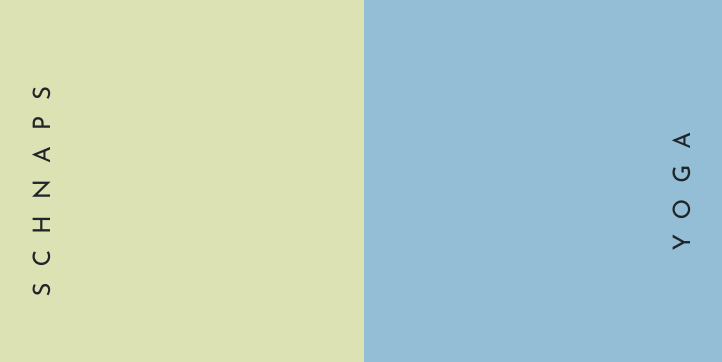
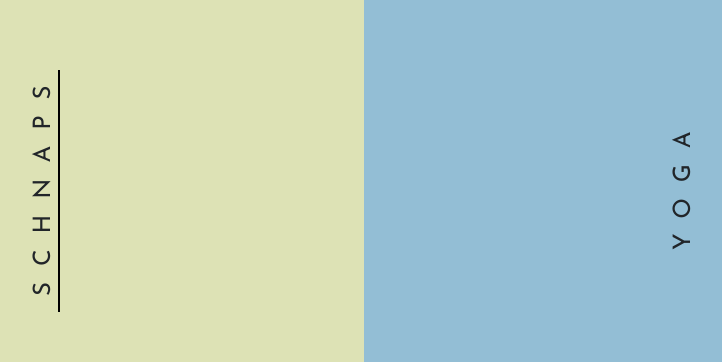
Before and after one commit to fschwander/isabelakanji, a React (Create React App) app: page / in a window 1280 px wide. Shown: the part 209-571 px from the top of the page, without its empty margins (276-998 px from the left). Built offline with nearby package versions, Linux system fonts and the light colour scheme.

Commit message:
stopped toggling of drawer items to prev item and going now back to initial screen

```diff
--- a/src/container/DrawerNavContainer.scss
+++ b/src/container/DrawerNavContainer.scss
@@ -1,4 +1,5 @@
 $animDuration: .8s;
+$breakPoint: 800px;
 
 .DrawerNavContainer {
   display: flex;
@@ -35,6 +36,7 @@ $animDuration: .8s;
     .drawer-label {
       display: flex;
       align-items: center;
+      justify-content: center;
       z-index: 1000;
       border-left: 2px solid transparent;
       text-align: center;
@@ -42,6 +44,13 @@ $animDuration: .8s;
       writing-mode: vertical-rl;
       transition: min-width $animDuration ease-in-out,
       min-height $animDuration ease-in-out;
+
+      @media screen and (min-width: $breakPoint){
+        &:hover .link {
+          cursor: unset;
+          border-left: 2px solid black;
+        }
+      }
 
       h4 {
         margin-right: 4px;
@@ -58,7 +67,7 @@ $animDuration: .8s;
     }
   }
 
-  @media screen and (max-width: 600px) {
+  @media screen and (max-width: $breakPoint) {
     flex-direction: column;
 
     .drawer-item {
@@ -77,8 +86,4 @@ $animDuration: .8s;
       }
     }
   }
-
-  .link:hover {
-    border-left: 2px solid black;
-  }
 }
--- a/src/container/DrawerNavContainer.tsx
+++ b/src/container/DrawerNavContainer.tsx
@@ -1,4 +1,4 @@
-import React, {ReactElement, useEffect, useRef, useState} from "react";
+import React, {ReactElement, useEffect, useState} from "react";
 import './DrawerNavContainer.scss';
 import {YogaPage} from "../pages/yoga/YogaPage";
 import {SchnapsPage} from "../pages/schnaps/SchnapsPage";
@@ -11,10 +11,10 @@ interface NavItem {
 
 export const DrawerNavContainer: React.FC = () => {
   const [activeIndex, setActiveIndex] = useState(-1);
-  const prevActiveIndex = useRef(0);
   const [isSmallScreen, setIsSmallScreen] = useState(false);
   const [registerWidth, setRegisterWidth] = useState(0);
   const registerHeight = 50;
+  const breakPoint = 800;
   const navItems: Array<NavItem> = [
     {
       text: 'Schnaps',
@@ -31,17 +31,15 @@ export const DrawerNavContainer: React.FC = () => {
   useEffect(() => {
     const updateSize = () => {
       setRegisterWidth(window.innerWidth * 0.04 < 30 ? 30 : window.innerWidth * 0.04);
-      setIsSmallScreen(window.innerWidth <= 600);
+      setIsSmallScreen(window.innerWidth <= breakPoint);
     };
     window.addEventListener('resize', () => updateSize());
     updateSize()
   });
 
   const setActiveDrawer = (i: number) => {
-    const prevIndex = activeIndex;
-    const newIndex = i === activeIndex ? prevActiveIndex.current : i;
+    const newIndex = i === activeIndex ? -1 : i;
     setActiveIndex(newIndex)
-    prevActiveIndex.current = prevIndex;
   };
 
   const calcHorizontalSpace = (i: number): string => {
@@ -66,7 +64,7 @@ export const DrawerNavContainer: React.FC = () => {
 
   const calcDrawerLabelWidth = (): string => {
     if (isSmallScreen) {
-      return '';
+      return '100vw';
     } else if (activeIndex === -1) {
       return `${100 / navItems.length}vw`;
     } else {
@@ -76,7 +74,7 @@ export const DrawerNavContainer: React.FC = () => {
 
   const calcDrawerLabelHeight = (): string => {
     if (!isSmallScreen) {
-      return '';
+      return '100vh';
     } else if (activeIndex === -1) {
       return `${100 / navItems.length}vh`;
     } else {
@@ -117,4 +115,4 @@ export const DrawerNavContainer: React.FC = () => {
       )}
     </div>
   )
-}
+};
```
